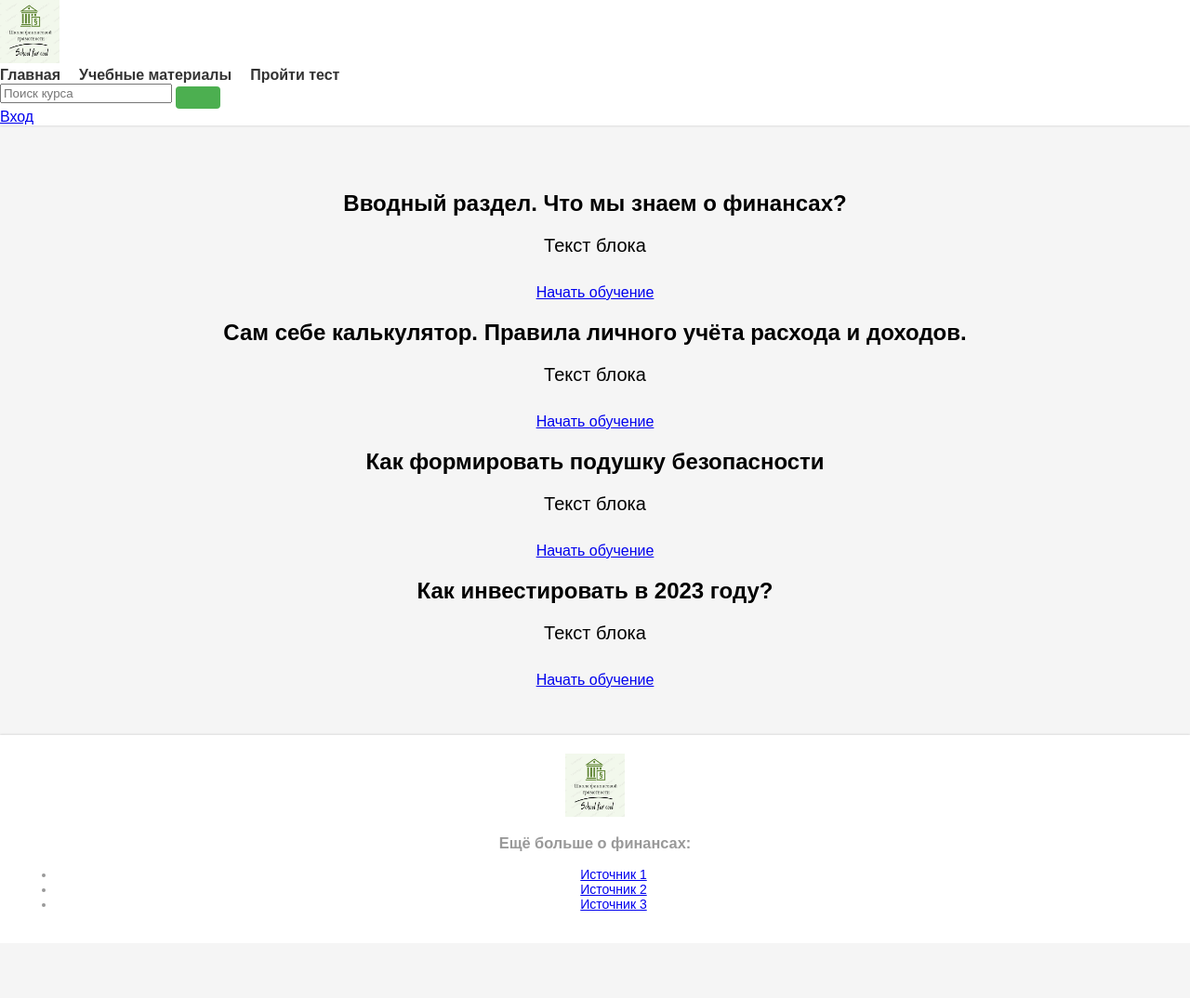
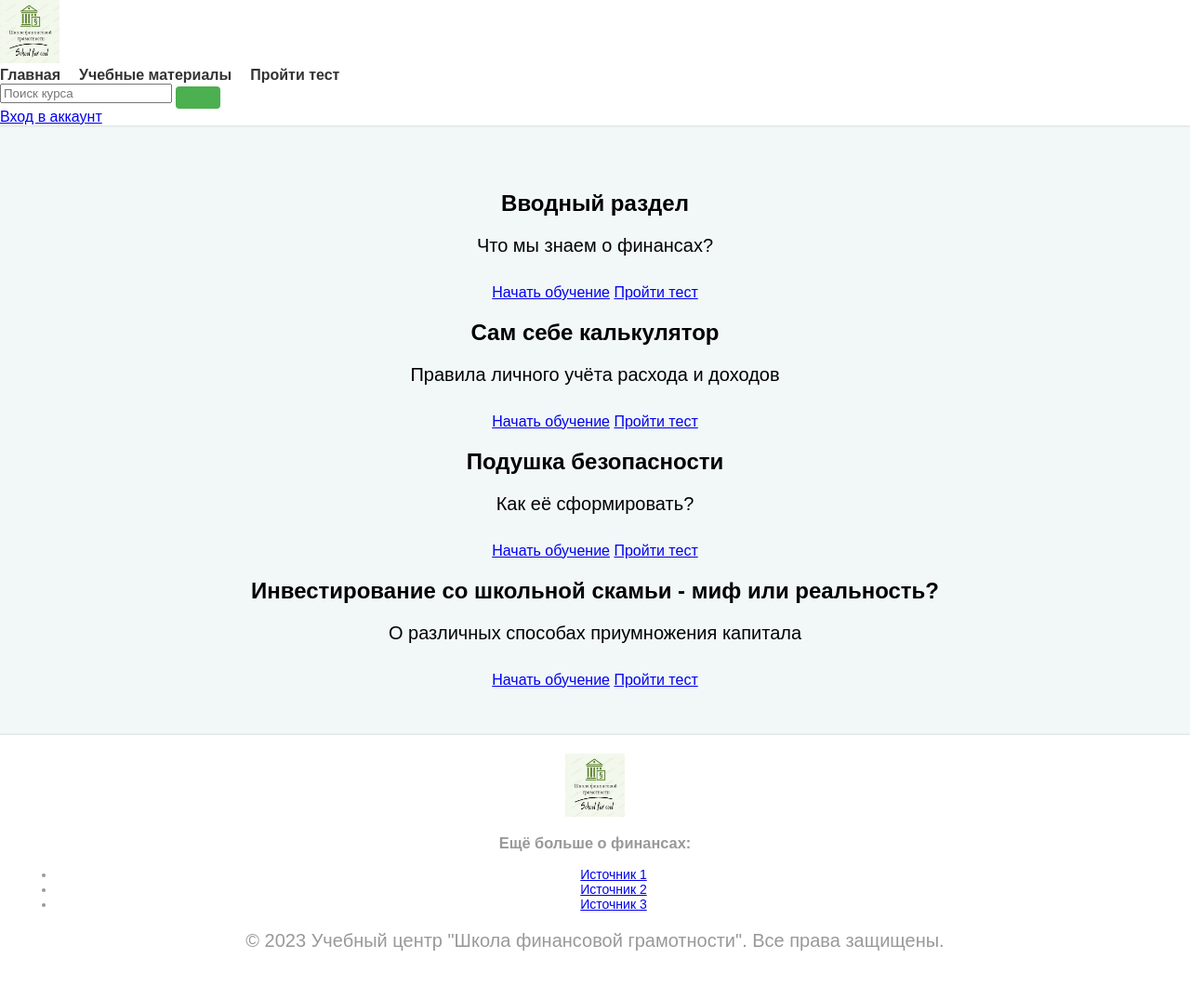
Before and after one commit to ATGGTA8/School-for-cool, a PHP site: page / in a window 1280 px wide. Shown: the whole page at 93% size. Before the commit the page ends 980 px from the top, so only its background shows below. Run offline with PHP 8.4, Linux system fonts and the light colour scheme.

Commit message:
Изменение заголовков

```diff
--- a/index.php
+++ b/index.php
@@ -4,7 +4,6 @@
     <meta charset="UTF-8">
     <title>Школа финансовой грамотности</title>
     <link rel="stylesheet" href="style.css">
-    <script src="script.js"></script>
 </head>
 <body>
 <header>
@@ -22,28 +21,32 @@
         <input type="text" placeholder="Поиск курса">
         <button type="submit"><i class="fa fa-search"></i></button>
     </form>
-    <a href="#" class="login-btn"><i class="fa fa-user"></i> Вход</a>
+    <a href="#" class="login-btn"><i class="fa fa-user"></i> Вход в аккаунт</a>
 </header>
 <main>
     <div class="block">
-        <h2>Вводный раздел. Что мы знаем о финансах?</h2>
-        <p>Текст блока</p>
+        <h2>Вводный раздел</h2>
+        <p>Что мы знаем о финансах?</p>
         <a href="#" class="start-btn">Начать обучение</a>
+        <a href="#" class="start-btn">Пройти тест</a>
     </div>
     <div class="block">
-        <h2>Сам себе калькулятор. Правила личного учёта расхода и доходов.</h2>
-        <p>Текст блока</p>
+        <h2>Сам себе калькулятор</h2>
+        <p>Правила личного учёта расхода и доходов</p>
         <a href="#" class="start-btn">Начать обучение</a>
+        <a href="#" class="start-btn">Пройти тест</a>
     </div>
     <div class="block">
-        <h2>Как формировать подушку безопасности</h2>
-        <p>Текст блока</p>
+        <h2>Подушка безопасности</h2>
+        <p>Как её сформировать?</p>
         <a href="#" class="start-btn">Начать обучение</a>
+        <a href="#" class="start-btn">Пройти тест</a>
     </div>
     <div class="block">
-        <h2>Как инвестировать в 2023 году?</h2>
-        <p>Текст блока</p>
+        <h2>Инвестирование со школьной скамьи - миф или реальность?</h2>
+        <p>О различных способах приумножения капитала</p>
         <a href="#" class="start-btn">Начать обучение</a>
+        <a href="#" class="start-btn">Пройти тест</a>
     </div>
 </main>
 <footer>
@@ -58,6 +61,8 @@
             <li><a href="#">Источник 3</a></li>
         </ul>
     </div>
+    <p>© 2023 Учебный центр "Школа финансовой грамотности". Все права защищены.</p>
 </footer>
+<script src="script.js"></script>
 </body>
 </html>
--- a/style.css
+++ b/style.css
@@ -1,6 +1,6 @@
 body {
     font-family: Arial, sans-serif;
-    background-color: #f5f5f5;
+    background-color: #f2f8f8;
     margin: 0;
 }
 
```
